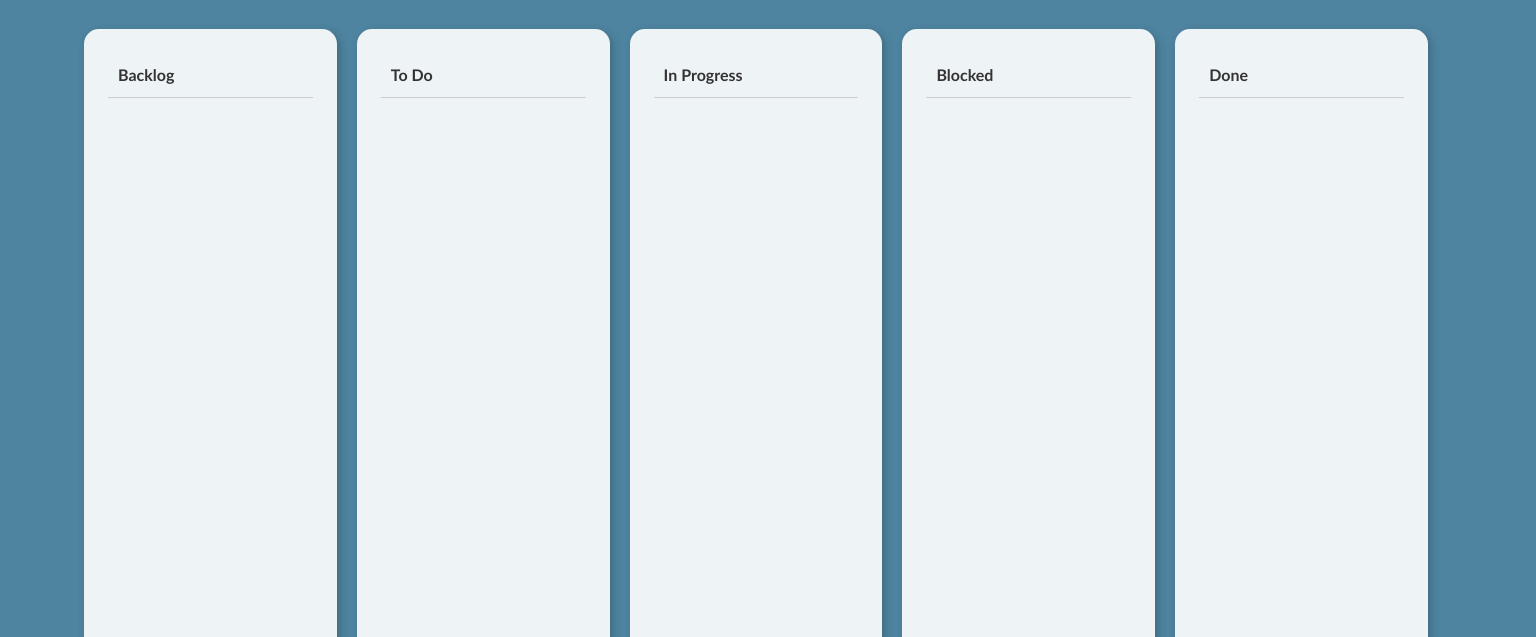
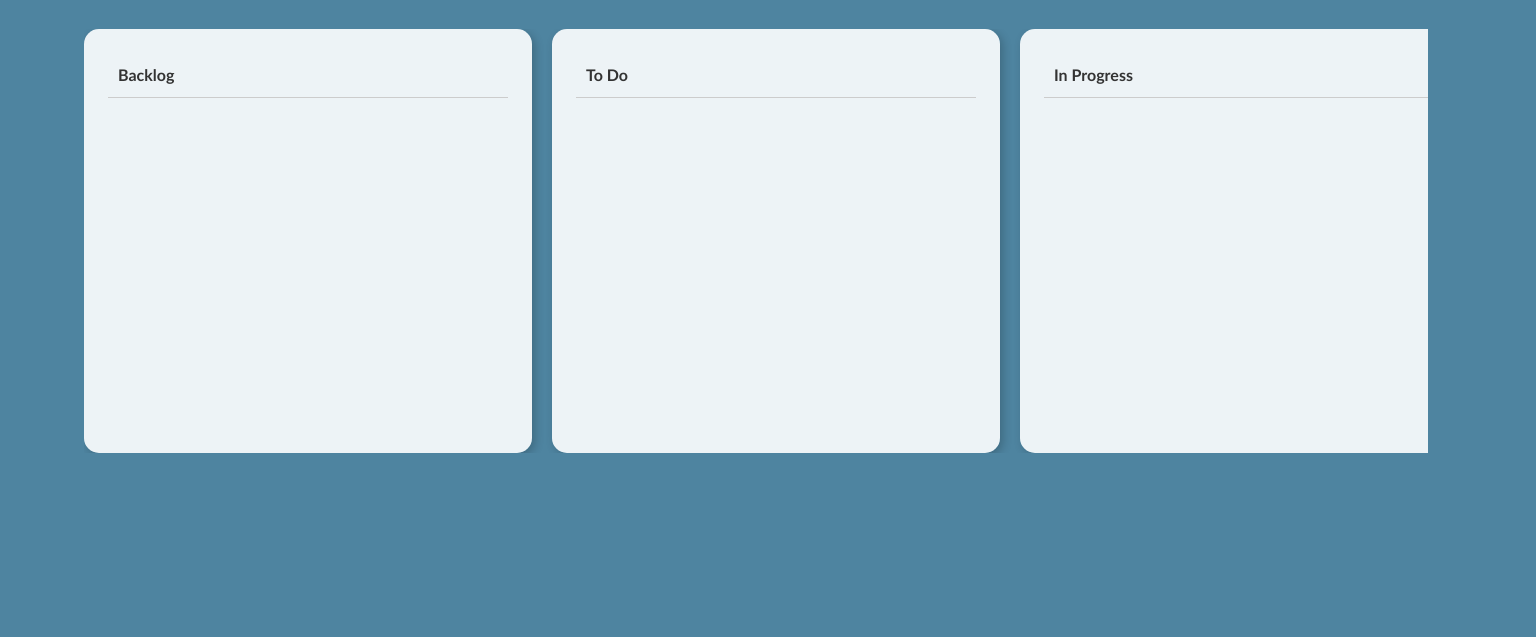
Before and after one commit to ValentinaRibas/TA-Grupal-Trello, a plain HTML site: page index.html in a window 1536 px wide. Shown: the part 147-784 px from the top of the page. Drawn offline with nearby package versions, Linux system fonts and the light colour scheme.

Commit message:
Update for horizontal scroll

```diff
--- a/styles/kanbanColumns.css
+++ b/styles/kanbanColumns.css
@@ -10,8 +10,7 @@
 #task-columns .column {
   flex: 1 1 16%;
   border-radius: 15px;
-  height: 600px;
-  min-height: 800px;
+  min-height: 400px;
 }
 
 #task-columns .column .card-content {
@@ -144,3 +143,16 @@
     margin-right: 0;
   }
 }
+
+@media (min-width: 1440px) {
+  #task-columns {
+    display: flex;
+    flex-wrap: nowrap;
+    overflow-x: scroll;
+    gap: 20px;
+  }
+
+  #task-columns .column {
+    flex: 0 0 calc(100% / 3);
+  }
+}
```
